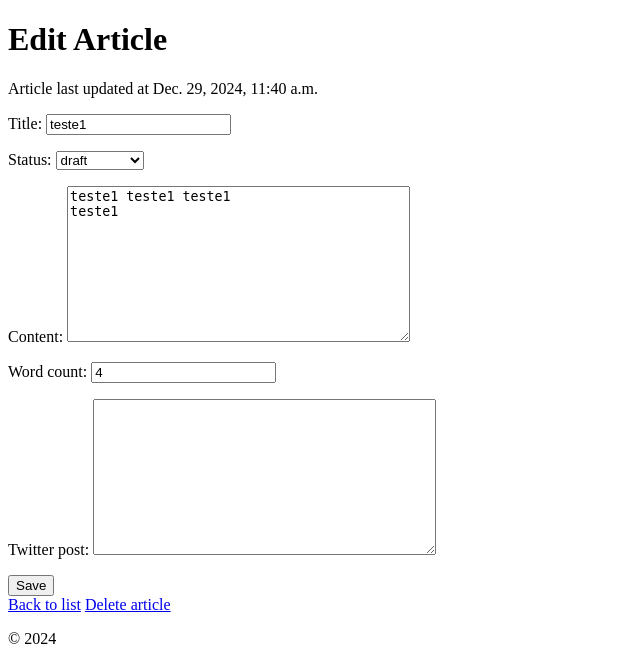
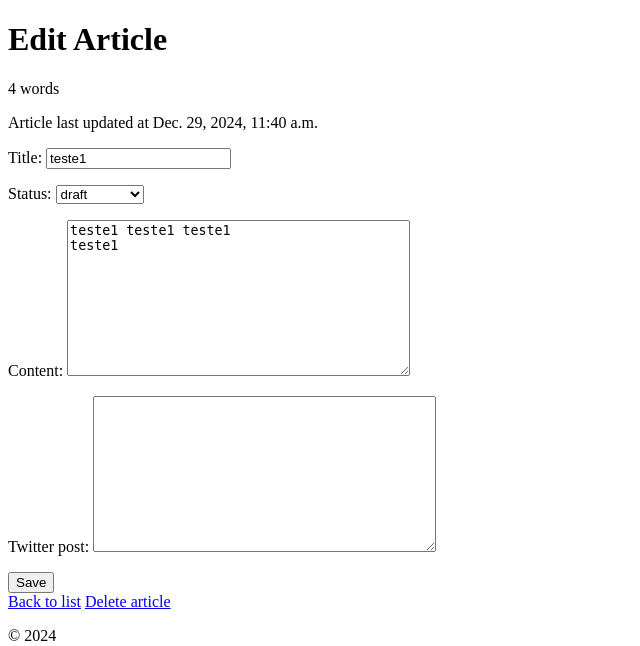
Before and after one commit to davibelo/FullStackWebDevDjangoHTMX, a Django app: page /articles/7/update/ in a window 1280 px wide. Shown: the part 26-672 px from the top of the page, without its empty margins (0-640 px from the left). Run offline with Django 5.2, Linux system fonts and the light colour scheme; data comes from the database, SQL or seed files in the repository; both versions use the stored data as it was after the commit.

Commit message:
word count feature

```diff
--- a/djangoproj/app/models.py
+++ b/djangoproj/app/models.py
@@ -10,15 +10,13 @@ ARTICLE_STATUS = (
     ("published", "published"),
 )
 
-
 class UserProfile(AbstractUser):
     pass
-
 
 class Article(models.Model):
     title = models.CharField(max_length=100)
     content = models.TextField(blank=True, default="")
-    word_count = models.IntegerField(blank=True)
+    word_count = models.IntegerField(blank=True, default=0)  # Set default value to 0
     twitter_post = models.TextField(blank=True, default="")
     status = models.CharField(
         max_length=20,
@@ -28,8 +26,26 @@ class Article(models.Model):
     created_at = models.DateTimeField(auto_now_add=True)
     updated_at = models.DateTimeField(auto_now=True)
 
-def save(self, *args, **kwargs):
-    text = re.sub(r"<[^>]*>", "", self.content).replace("&nbsp;", "")
-    self.word_count = len(re.findall(r"\b\w+\b", text))
-    # super() is used to call the parent class method
-    super().save(*args, **kwargs)
+    def save(self, *args, **kwargs):
+        # Remove all HTML tags from the content using a regex pattern.
+        # The pattern "<[^>]*>" matches any substring that starts with "<",
+        # followed by zero or more characters that are not ">", and ends with ">".
+        # This ensures that all HTML tags (e.g., <p>, <div>, <br>) are removed from the text.
+        text = re.sub(r"<[^>]*>", "", self.content)
+
+        # Replace any occurrences of the HTML non-breaking space (&nbsp;) with an empty string.
+        # This ensures that these special HTML entities are removed from the text.
+        text = text.replace("&nbsp;", "")
+
+        # Calculate the word count by finding all word-like sequences in the cleaned text.
+        # The regex pattern "\b\w+\b" matches:
+        # - "\b": A word boundary, ensuring we start at the beginning of a word.
+        # - "\w+": One or more alphanumeric characters (letters, digits, or underscores).
+        # - "\b": Another word boundary, ensuring we end at the end of the word.
+        # This ensures only valid words are counted, ignoring spaces, punctuation, or HTML artifacts.
+        self.word_count = len(re.findall(r"\b\w+\b", text))
+
+        # Call the parent class's save method to preserve its functionality.
+        # This ensures that any additional processing defined in the parent class
+        # is also executed when saving the object.
+        super().save(*args, **kwargs)
--- a/djangoproj/app/views.py
+++ b/djangoproj/app/views.py
@@ -12,14 +12,14 @@ class ArticleListView(ListView):
 class ArticleCreateView(CreateView):
     template_name = "app/article_create.html"
     model = Article
-    fields = ["title", "status", "content", "word_count", "twitter_post"]
+    fields = ["title", "status", "content", "twitter_post"]
     success_url = reverse_lazy("home")
 
 
 class ArticleUpdateView(UpdateView):
     template_name = "app/article_update.html"
     model = Article
-    fields = ["title", "status", "content", "word_count", "twitter_post"]
+    fields = ["title", "status", "content", "twitter_post"]
     success_url = reverse_lazy("home")
     context_object_name = "article"
 
--- a/djangoproj/templates/app/article_update.html
+++ b/djangoproj/templates/app/article_update.html
@@ -2,7 +2,9 @@
 
 {% block content %}
   <h1>Edit Article</h1>
+  <p>{{ article.word_count }} words</p>
   <p>Article last updated at {{ article.updated_at }}</p>
+
   <form method="POST">
     {% csrf_token %} <!-- This line is required for security reasons -->
     {{ form.as_p }} <!-- This line will render the form fields as <p> -->
```
Also changed, not shown: djangoproj/db.sqlite3.
